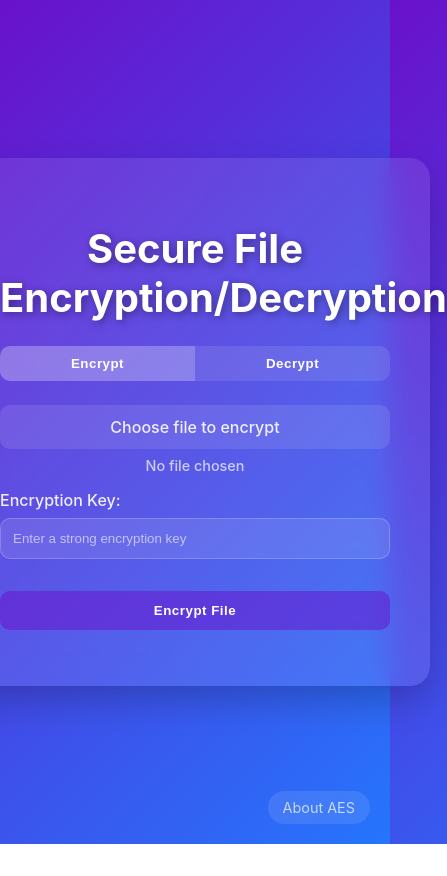
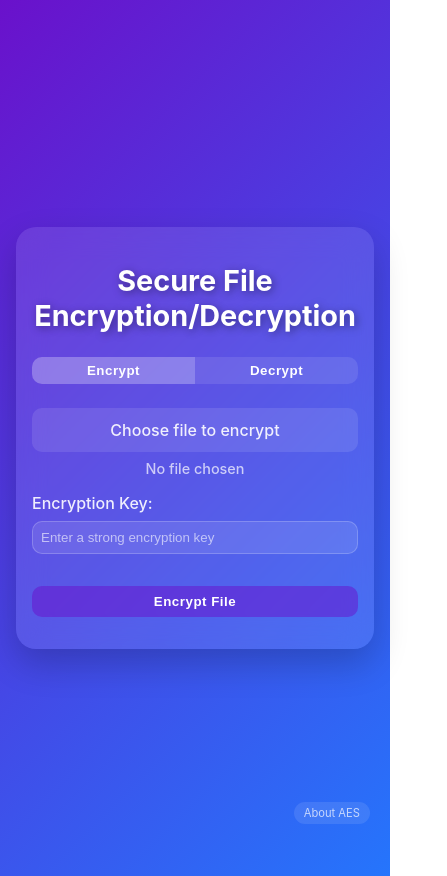
Before and after one commit to josealmon/CryptAES, a website: page public/index.html in a window 390 px wide. Shown: the whole page, 447 px wide, since content can reach past the window. Before the commit the page ends 844 px from the top, so only its background shows below. Drawn offline with Linux system fonts and the light colour scheme.

Commit message:
"Responsive"

```diff
--- a/public/index.html
+++ b/public/index.html
@@ -2,8 +2,9 @@
 <html lang="en">
   <head>
     <meta charset="UTF-8" />
+    <meta name="viewport" content="width=device-width, initial-scale=1.0" />
+    <link rel="stylesheet" href="styles.css" />
     <title>Secure File Encryption/Decryption</title>
-    <link rel="stylesheet" href="styles.css" />
   </head>
   <body>
     <div class="container">
@@ -45,7 +46,6 @@
       <p id="message"></p>
     </div>
 
-    <!-- Move overlay outside container -->
     <div class="overlay" style="display: none">
       <div class="spinner"></div>
     </div>
--- a/public/styles.css
+++ b/public/styles.css
@@ -222,3 +222,65 @@ button[type="submit"]:disabled:hover {
   transition: all 0.3s ease;
   pointer-events: none;
 }
+
+@media (max-width: 600px) {
+  body {
+    padding: 1rem;
+  }
+
+  .container {
+    padding: 1.5rem;
+    width: calc(100% - 2rem); /* Ensure some padding on the sides */
+  }
+
+  h1 {
+    font-size: 2rem;
+  }
+
+  .toggle-buttons button {
+    padding: 8px 16px;
+  }
+
+  input[type="file"],
+  input[type="password"] {
+    padding: 10px;
+  }
+
+  button[type="submit"] {
+    padding: 10px 16px;
+  }
+
+  .about-aes {
+    font-size: 0.8rem;
+    padding: 6px 12px;
+  }
+}
+
+@media (max-width: 400px) {
+  .container {
+    padding: 1rem;
+    width: calc(100% - 1rem); /* Ensure some padding on the sides */
+  }
+
+  h1 {
+    font-size: 1.8rem;
+  }
+
+  .toggle-buttons button {
+    padding: 6px 12px;
+  }
+
+  input[type="file"],
+  input[type="password"] {
+    padding: 8px;
+  }
+
+  button[type="submit"] {
+    padding: 8px 12px;
+  }
+
+  .about-aes {
+    font-size: 0.7rem;
+    padding: 4px 10px;
+  }
+}
```
